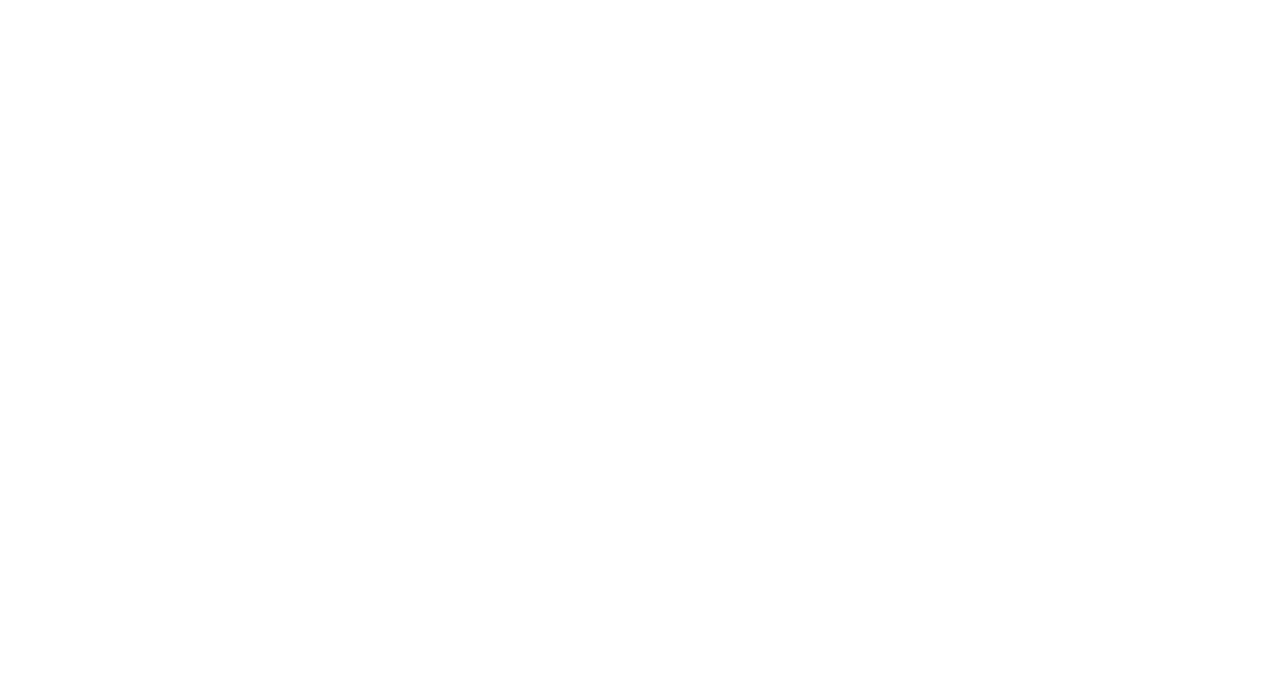
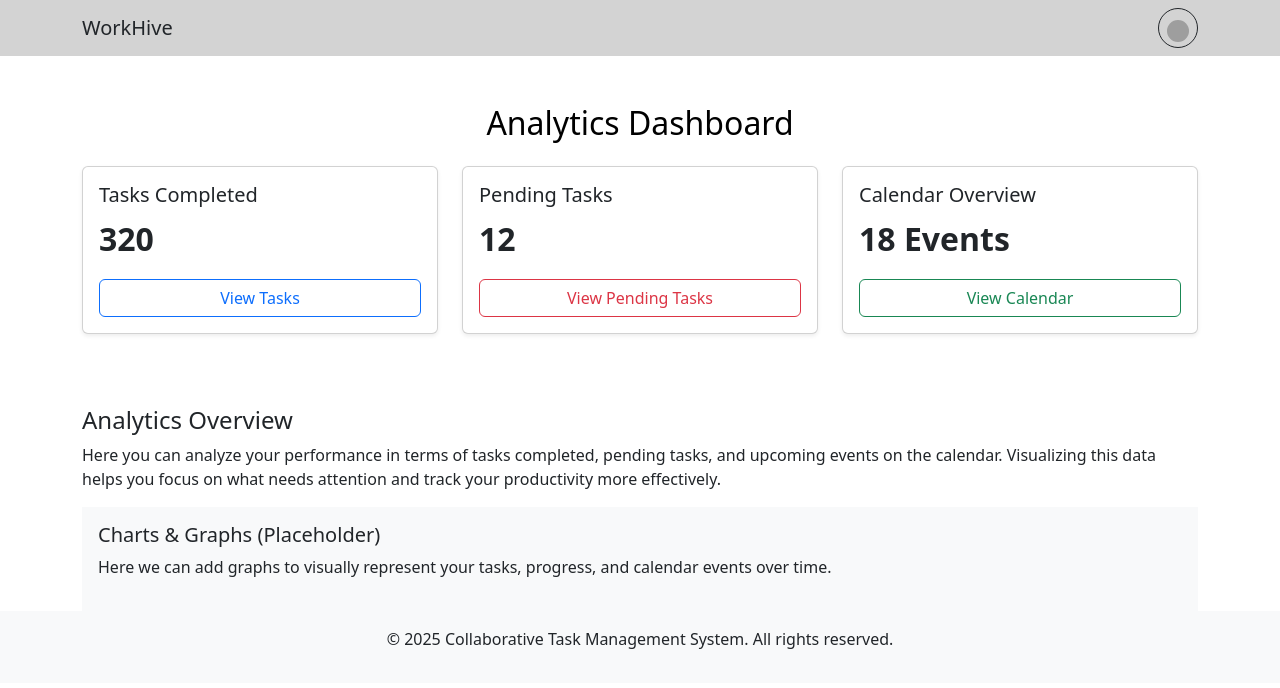
Before and after one commit to iamsjeevan/Task-Management-System, a React (Create React App) app in the folder client/: page /analytics in a window 1280 px wide. Before the commit this address had no page. Shown: the top 688 px of the page. Built offline with nearby package versions, Linux system fonts and the light colour scheme; grey boxes are pictures that could not be loaded.

Commit message:
ANALYTICS

```diff
--- a/client/src/App.jsx
+++ b/client/src/App.jsx
@@ -10,7 +10,7 @@
 import AdminLogin from './pages/AdminLogin';
 import AdminMain from './pages/AdminMain';
 import AdminRegister from './pages/AdminRegister';
-
+import Analytics from './pages/Analytics';
 function App() {
   return (
     <Router>
@@ -26,6 +26,7 @@
         <Route path="/admin_register" element={<AdminRegister />} />
         <Route path="/admin_login" element={<AdminLogin />} />
         <Route path="/admin_main" element={<AdminMain />} />
+        <Route path="/analytics" element={<Analytics />} />
       </Routes>
     </Router>
   );
--- /dev/null
+++ b/client/src/pages/Analytics.jsx
@@ -0,0 +1,73 @@
+import React from 'react';
+import 'bootstrap/dist/css/bootstrap.min.css';
+import Footer from '../components/Footer';
+import NavForAll from '../components/NavForAll';
+import { Link } from 'react-router-dom';  // Import Link for navigation
+
+const Analytics = () => {
+  return (
+    <>
+      <NavForAll />
+      <div className="container mt-5">
+        <h2 className="text-center mb-4" style={{ color: 'black' }}>Analytics Dashboard</h2>
+
+        <div className="row">
+          {/* Card 1 - Tasks Completed */}
+          <div className="col-md-4 mb-4">
+            <div className="card shadow-sm">
+              <div className="card-body">
+                <h5 className="card-title">Tasks Completed</h5>
+                <p className="card-text" style={{ fontSize: '2rem', fontWeight: 'bold' }}>320</p>
+                <Link to="/tasks" className="btn btn-outline-primary w-100">
+                  View Tasks
+                </Link>
+              </div>
+            </div>
+          </div>
+
+          {/* Card 2 - Pending Tasks */}
+          <div className="col-md-4 mb-4">
+            <div className="card shadow-sm">
+              <div className="card-body">
+                <h5 className="card-title">Pending Tasks</h5>
+                <p className="card-text" style={{ fontSize: '2rem', fontWeight: 'bold' }}>12</p>
+                <Link to="/tasks" className="btn btn-outline-danger w-100">
+                  View Pending Tasks
+                </Link>
+              </div>
+            </div>
+          </div>
+
+          {/* Card 3 - Calendar Overview */}
+          <div className="col-md-4 mb-4">
+            <div className="card shadow-sm">
+              <div className="card-body">
+                <h5 className="card-title">Calendar Overview</h5>
+                <p className="card-text" style={{ fontSize: '2rem', fontWeight: 'bold' }}>18 Events</p>
+                <Link to="/calender" className="btn btn-outline-success w-100">
+                  View Calendar
+                </Link>
+              </div>
+            </div>
+          </div>
+        </div>
+
+        {/* Analytics Section */}
+        <div className="mt-5">
+          <h4>Analytics Overview</h4>
+          <p>Here you can analyze your performance in terms of tasks completed, pending tasks, and upcoming events on the calendar. Visualizing this data helps you focus on what needs attention and track your productivity more effectively.</p>
+
+          {/* Placeholder for any charts or graphs */}
+          <div className="bg-light p-3">
+            <h5>Charts & Graphs (Placeholder)</h5>
+            <p>Here we can add graphs to visually represent your tasks, progress, and calendar events over time.</p>
+          </div>
+        </div>
+      </div>
+
+      <Footer />
+    </>
+  );
+};
+
+export default Analytics;
--- a/client/src/pages/Main.jsx
+++ b/client/src/pages/Main.jsx
@@ -11,9 +11,10 @@
       <NavForAll />
       <div className="d-flex" style={{
         backgroundImage: `url(${backgroundImage})`,  // Use imported image as background
-        backgroundSize: 'cover',
+        backgroundSize: 'contain',  // Make the image smaller by fitting it within the container
         backgroundPosition: 'center',
         minHeight: '100vh',
+        backgroundRepeat: 'no-repeat',  // Prevent background repetition
         padding: '20px',  // Adding some padding to the outer container
       }}>
         {/* Sidebar Navigation */}
```
